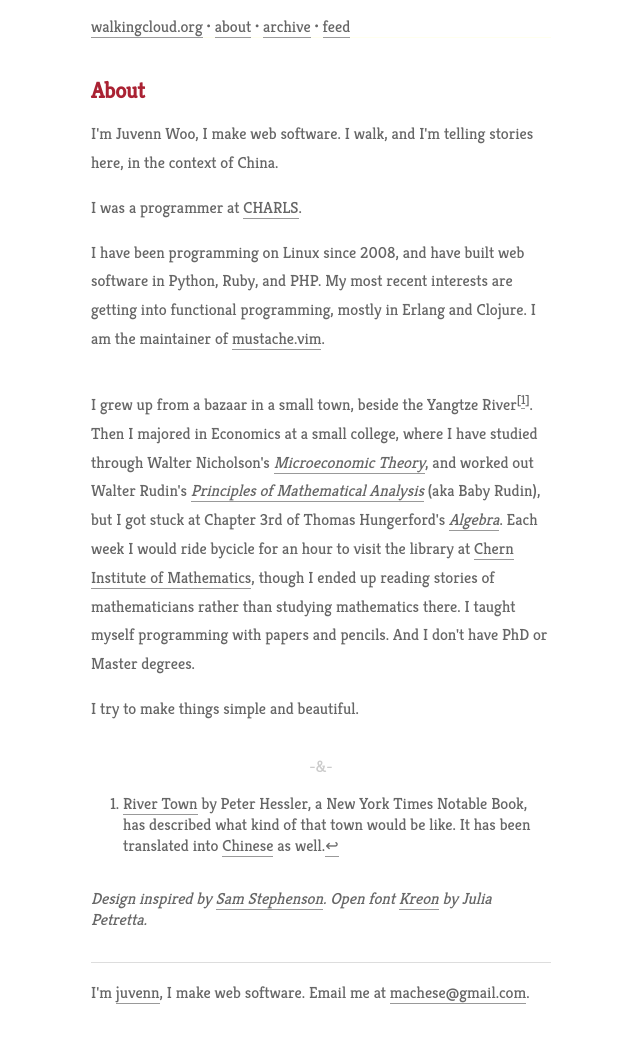
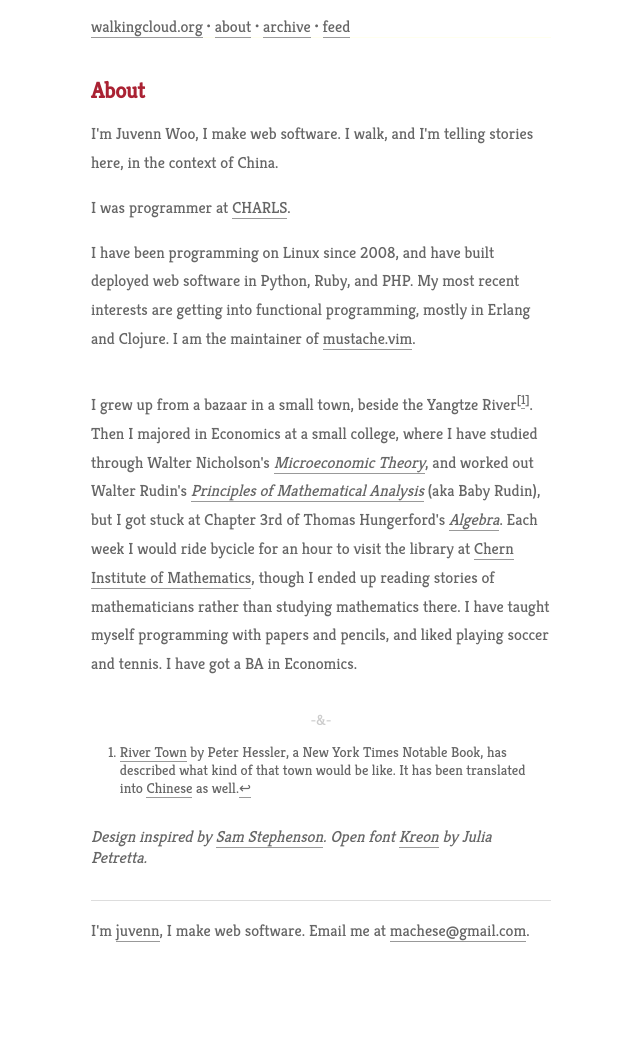
Before and after one commit to juvenn/juvenn.github.io, a Jekyll site: the page built from index.md, in a window 1280 px wide. Shown: the whole page, without its empty margins (319-959 px from the left). Built offline with Jekyll 4.4.1, drawn with Linux system fonts in a browser that asks for light colours; after the commit the page ends 978 px from its top, so only the background shows below that.

Commit message:
Wording changes

```diff
--- a/index.md
+++ b/index.md
@@ -10,13 +10,13 @@ title: About
 <p>I'm Juvenn Woo, I make web software. I walk, and I'm telling stories
 here, in the context of China.</p>
 
-<p>I was a programmer at <a
+<p>I was programmer at <a
 href="http://charls.ccer.edu.cn">CHARLS</a>.</p>
 
-<p>I have been programming on Linux since 2008, and have built web
-software in Python, Ruby, and PHP. My most recent interests are getting
-into functional programming, mostly in Erlang and Clojure. I am the
-maintainer of <a
+<p>I have been programming on Linux since 2008, and have built deployed
+web software in Python, Ruby, and PHP. My most recent interests are
+getting into functional programming, mostly in Erlang and Clojure. I am
+the maintainer of <a
 href="https://github.com/juvenn/mustache.vim">mustache.vim</a>.</p>
 
 </section>
@@ -24,7 +24,7 @@ href="https://github.com/juvenn/mustache.vim">mustache.vim</a>.</p>
 <!--
 <section>
 
-  <blockquote> It would be a life-long time to paint a beautiful life,
+  <blockquote>It would be a life-long time to paint a beautiful life,
 have faith and be brave, m.y..  </blockquote>
 
 </section>
@@ -32,23 +32,21 @@ have faith and be brave, m.y..  </blockquote>
 
 <section>
 
-<p>I grew up from a bazaar in a small town, beside the Yangtze
-River<sup id="fnref:1"><a rel="footnote" href="#fn:1">1</a></sup>.
-Then I majored in Economics at a small college, where I have studied
-through Walter Nicholson's <a
-href="http://amzn.com/0324421621"><em>Microeconomic Theory</em></a>, and
-worked out Walter Rudin's <a
+<p>I grew up from a bazaar in a small town, beside the Yangtze River<sup
+id="fnref:1"><a rel="footnote" href="#fn:1">1</a></sup>.  Then I majored
+in Economics at a small college, where I have studied through Walter
+Nicholson's <a href="http://amzn.com/0324421621"><em>Microeconomic
+Theory</em></a>, and worked out Walter Rudin's <a
 href="http://amzn.com/007054235X"><em>Principles of Mathematical
 Analysis</em></a> (aka Baby Rudin), but I got stuck at Chapter 3rd of
 Thomas Hungerford's <a
-href="http://amzn.com/0387905189"><em>Algebra</em></a>.  Each week I
+href="http://amzn.com/0387905189"><em>Algebra</em></a>. Each week I
 would ride bycicle for an hour to visit the library at <a
 href="http://www.nim.nankai.edu.cn/nim_e/index.htm">Chern Institute of
 Mathematics</a>, though I ended up reading stories of mathematicians
-rather than studying mathematics there. I taught myself programming with
-papers and pencils. And I don't have PhD or Master degrees.</p>
-
-<p>I try to make things simple and beautiful.</p>
+rather than studying mathematics there. I have taught myself programming
+with papers and pencils, and liked playing soccer and tennis. I have got
+a BA in Economics.</p>
 
 </section>
 
--- a/media/css/style.css
+++ b/media/css/style.css
@@ -28,13 +28,13 @@ blockquote {font-style:italic;text-align:right;border-left:5px solid #a23;paddin
 ol {list-style:decimal;padding-left:2em;}
 ul {list-style:square;padding-left:2em;}
 
-.post time {color:#999;}
+.post time {color:#999;font-size:.9em;}
 .post pre {color:#fff;padding:.8em .4em;border-radius:5px;background:#666;margin:.25em 0;}
 .post code {font-size:.8em;}
 .post pre code { display: block; }
 
 .footnotes:before {content:"-&-";color:#ccc;display:block;text-align:center;}
-.footnotes {margin-top:1em;}
+.footnotes {font-size: .9em; margin-top:1em;}
 
 .posts li {padding:.5em 0;}
 .posts time:after { content: " »"; }
```
